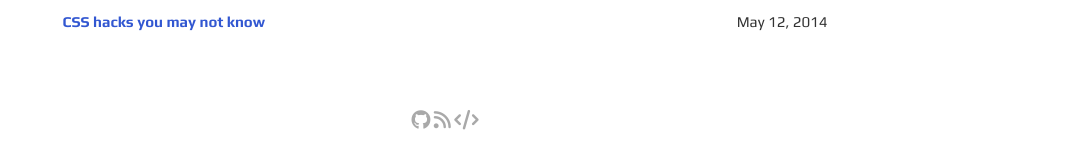
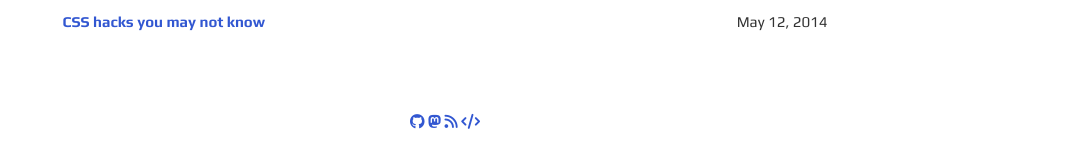
Before and after one commit to DavideBri/Gesko, a Jekyll site: the page built from index.html, in a window 1280 px wide. Shown: the part 1205-1352 px from the top of the page, without its empty margins (195-1280 px from the left). Built offline with Jekyll 4.4.1, drawn with Linux system fonts in a browser that asks for light colours; nearby versions of some CDN libraries.

Commit message:
Update icon to FontAwesome v6.6.0

```diff
--- a/_config.yml
+++ b/_config.yml
@@ -7,7 +7,7 @@ lang: en-US
 timezone:  Europe/Rome
 repo: https://github.com/DavideBri/Gesko # site repo [optional]
 data-theme: dark # default theme "dark" | "light"
-discus-identifier: powex # replace with your disqus shortname
+discus-identifier: # replace with your disqus shortname
 comments-enabled: false # true to enable disqus comments, false to hide them
 
 author:
@@ -17,7 +17,7 @@ author:
   username: # general username
   github: DavideBri # github username
   twitter: # twitter username
-  mastodon: # mastodon profile (ex. mastodon.social/@my_username)
+  mastodon: hackyderm.io/@davidebri # mastodon profile (ex. mastodon.social/@my_username)
   linkedin: # linkedin profile
   email: your-email@email.com # email adress
 
--- a/_includes/head.html
+++ b/_includes/head.html
@@ -4,7 +4,7 @@
   <meta name="description" content="Discover a clean and straightforward Jekyll blogging theme with our simple and minimal template. Github Pages ready, user-friendly design, easy to set up and low maintenance, letting you focus on creating content.">
   <link rel="stylesheet" href="{{ site.url }}{{ site.baseurl }}/assets/css/syntax.css">
   <link rel="preconnect" href="https://cdnjs.cloudflare.com">
-  <link rel="stylesheet" href="https://cdnjs.cloudflare.com/ajax/libs/font-awesome/6.4.0/css/all.min.css">
+  <link rel="stylesheet" href="https://cdnjs.cloudflare.com/ajax/libs/font-awesome/6.6.0/css/all.min.css" integrity="sha512-Kc323vGBEqzTmouAECnVceyQqyqdsSiqLQISBL29aUW4U/M7pSPA/gEUZQqv1cwx4OnYxTxve5UMg5GT6L4JJg==" crossorigin="anonymous" referrerpolicy="no-referrer" />
 
   <title>
       {% if page.tag or page.title %}
--- a/_layouts/default.html
+++ b/_layouts/default.html
@@ -66,24 +66,24 @@ layout: compress
   <div class="social-footer-icons">
     {% if site.author.github %}
     <a href="https://github.com/{{ site.author.github }}" title="Github profile" target="_blank"
-      rel="noopener noreferrer"><i class="fa fa-brands fa-github" aria-hidden="true"></i></a>
+      rel="noopener noreferrer"><i class="fa-brands fa-github" aria-hidden="true"></i></a>
     {% endif %}
     {% if site.author.twitter %}
     <a href="https://twitter.com/{{ site.author.twitter }}" title="Twitter" target="_blank" rel="noopener noreferrer"><i
-      class="fa fa-brands fa-twitter" aria-hidden="true"></i></a>
+      class="fa-brands fa-twitter" aria-hidden="true"></i></a>
     {% endif %}
     {% if site.author.mastodon %}
     <a href="https://{{ site.author.mastodon }}" title="Twitter" target="_blank" rel="noopener noreferrer"><i
-      class="fa fa-brands fa-mastodon" aria-hidden="true"></i></a>
+      class="fa-brands fa-mastodon" aria-hidden="true"></i></a>
     {% endif %}
     {% if site.author.linkedin %}
     <a href="https://www.linkedin.com/in/{{ site.author.linkedin }}" title="Linkedin" target="_blank" rel="noopener noreferrer"><i
-      class="fa fa-brands fa-linkedin" aria-hidden="true"></i></a>
+      class="fa-brands fa-linkedin" aria-hidden="true"></i></a>
     {% endif %}
     <a href="{{site.url}}{{ site.baseurl }}/atom.xml" title="Feed RSS" target="_blank" rel="noopener noreferrer"><i
-        class="fa fa-solid fa-rss" aria-hidden="true"></i></a>
+        class="fa-solid fa-rss" aria-hidden="true"></i></a>
     <a href="https://github.com/DavideBri/Gesko" title="Browse the code" target="_blank" rel="noopener noreferrer"><i
-        class="fa fa-solid fa-code" aria-hidden="true"></i></a>
+        class="fa-solid fa-code" aria-hidden="true"></i></a>
   </div>
 </footer>
 
```
